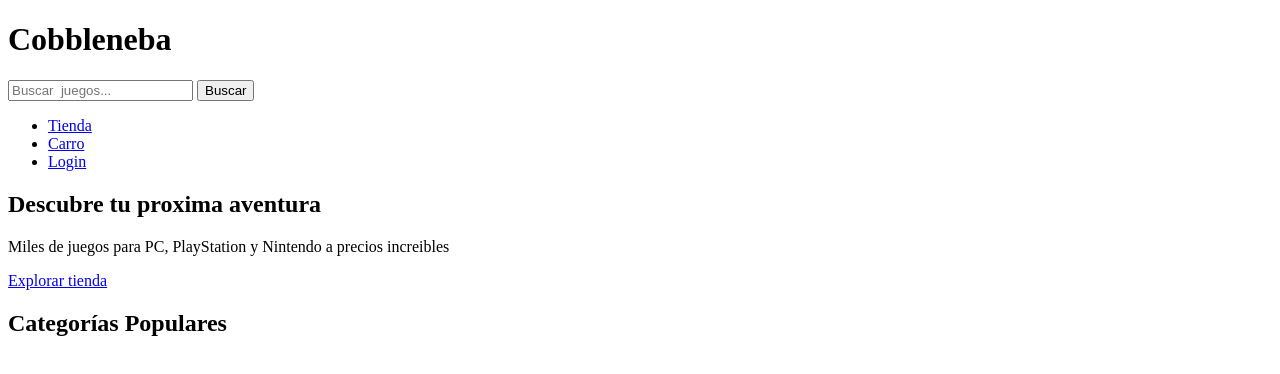
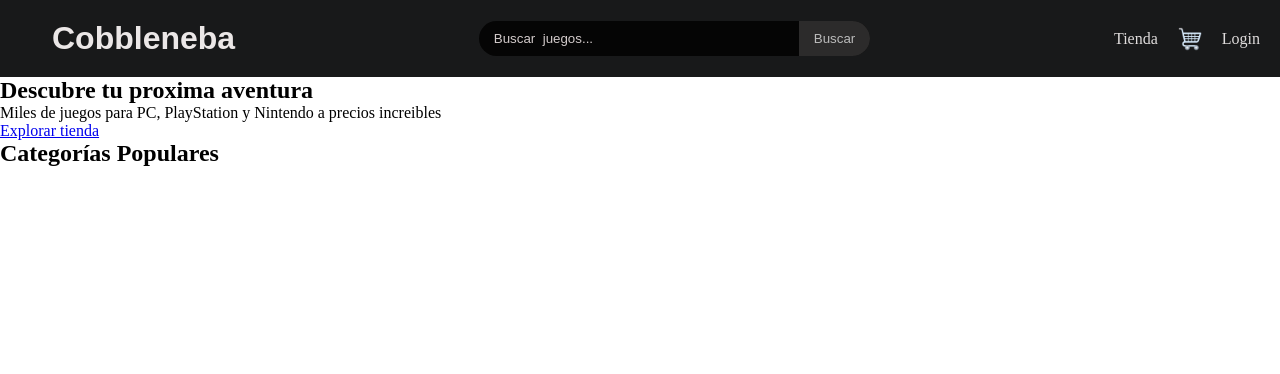
Before and after one commit to Vorazius/Cobbleneba, a plain HTML site: page docs/index.html in a window 1280 px wide. Drawn offline with Linux system fonts and the light colour scheme.

Commit message:
Header estilos 1

```diff
--- a/docs/index.html
+++ b/docs/index.html
@@ -16,7 +16,7 @@
       <nav>
         <ul>
           <li><a href="#">Tienda</a></li>
-          <li><a href="#">Carro</a></li>
+          <li><a href="#"><img src="img/Carrito.png"></a></li>
           <li><a href="#">Login</a></li>
         </ul>
       </nav>
--- a/docs/styles.css
+++ b/docs/styles.css
@@ -0,0 +1,79 @@
+/*General*/
+* {
+    margin: 0;
+    padding: 0;
+    box-sizing: border-box;
+}
+
+/*Header*/
+
+/*Barra de busqueda*/
+header {
+    display: flex;
+    justify-content: space-between;
+    align-items: center;
+    padding: 20px;
+    background-color: #18191a;
+}
+
+header > h1 {
+    color: #ebe7e7;
+    font-family: Arial, Helvetica, sans-serif;
+    margin-left: 2rem;
+
+}
+
+header ul {
+    display: flex;
+    list-style: none;
+    gap: 20px;
+    align-items: center;
+}
+
+header a {
+    text-decoration: none;
+    color: rgb(223, 220, 220);
+}
+
+header > form {
+    display: flex;
+    background-color: #050505;
+    border-radius: 30px;
+}
+
+header > form input {
+    background: transparent;
+    border: none;
+    padding: 10px 15px;
+    color: rgb(226, 224, 224);
+    width: 25vw;
+    min-width: 150px;
+    outline: none;
+}
+
+header > form input::placeholder {
+    color: #d3cbcb;
+    opacity: 1;
+}
+
+header > form button {
+    background-color: #2c2b2b;
+    color: #bbb;
+    border: none;
+    padding: 0 15px;
+    cursor: pointer;
+    transition: 0.3s;
+    border-top-right-radius: 30px;
+    border-bottom-right-radius: 30px;
+}
+
+header > form button:hover {
+    color: #ffffff;
+}
+
+
+header > nav ul li img {
+    height: 24px;
+    width: auto;
+    vertical-align: middle;
+}
```
Also changed, not shown: docs/img/Carrito.png (added).
